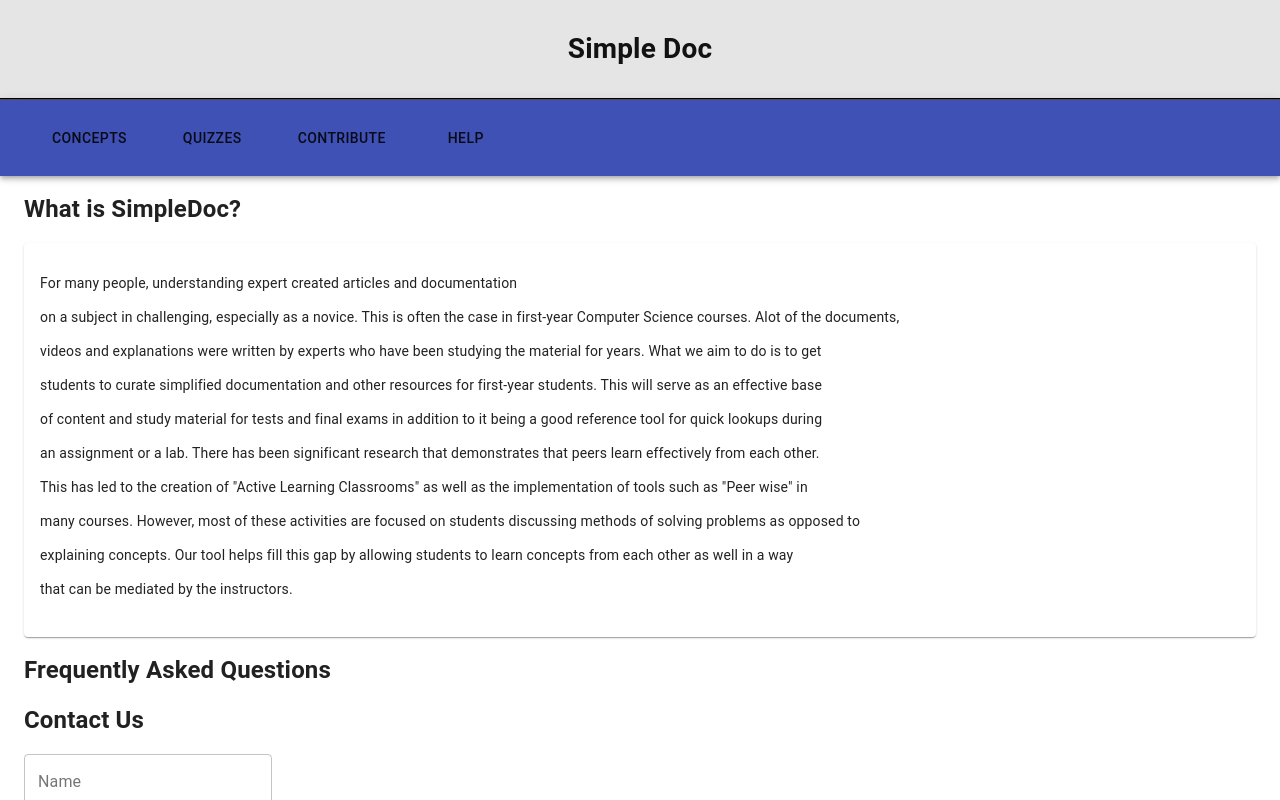
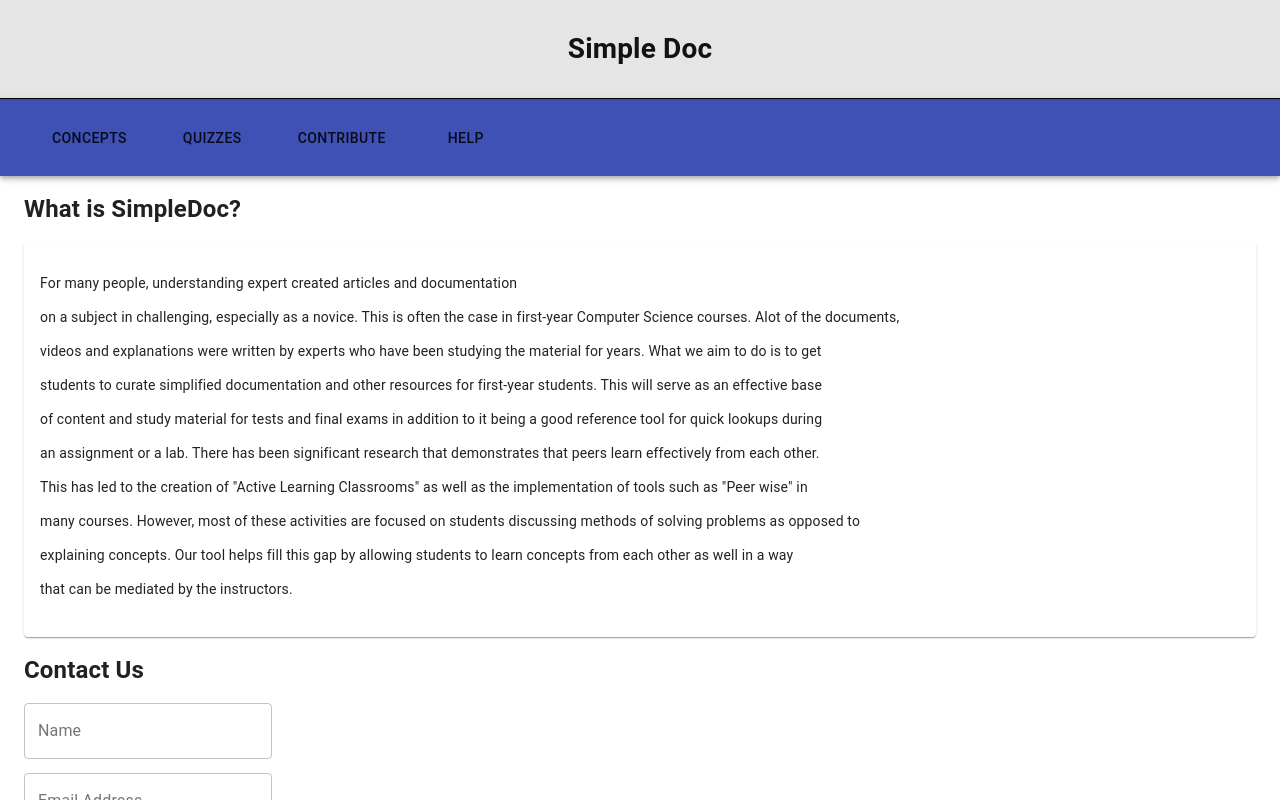
Before and after one commit to SimpleDocUTM/SimpleDoc, a React (Create React App) app: page /#/HelpView in a window 1280 px wide. Shown: the top 800 px of the page. Built offline with nearby package versions, Linux system fonts and the light colour scheme.

Commit message:
removed frequently asked questions

```diff
--- a/src/Components/ContactForm.js
+++ b/src/Components/ContactForm.js
@@ -52,6 +52,7 @@
                 <div className="col-8 pt-3 mx-auto">
                     <Button variant="outlined" color="primary" input type="submit" className="btn btn-info" value="Send Message">Send Message</Button>
                 </div>
+                <p> </p>
             </div>
         </form>
     );
--- a/src/Views/HelpView.js
+++ b/src/Views/HelpView.js
@@ -12,7 +12,7 @@
     render() {
         return (
             <div>
-		        <Header />
+                <Header />
                 <NavBar />
                 {/* place holder */}
                 <Container maxWidth="lg">
@@ -29,9 +29,9 @@
                     many courses. However, most of these activities are focused on students discussing methods of solving problems as opposed to
                     explaining concepts. Our tool helps fill this gap by allowing students to learn concepts from each other as well in a way
                     that can be mediated by the instructors.' />
-                    <h1 className={styles.header}>
-                        Frequently Asked Questions
-                    </h1>
+                    {/* <h1 className={styles.header}> */}
+                    {/* Frequently Asked Questions */}
+                    {/* </h1> */}
                     <h1 className={styles.header}>
                         Contact Us
                     </h1>
@@ -39,7 +39,7 @@
 
 
 
-		        </Container>
+                </Container>
             </div>
         )
     };
```
